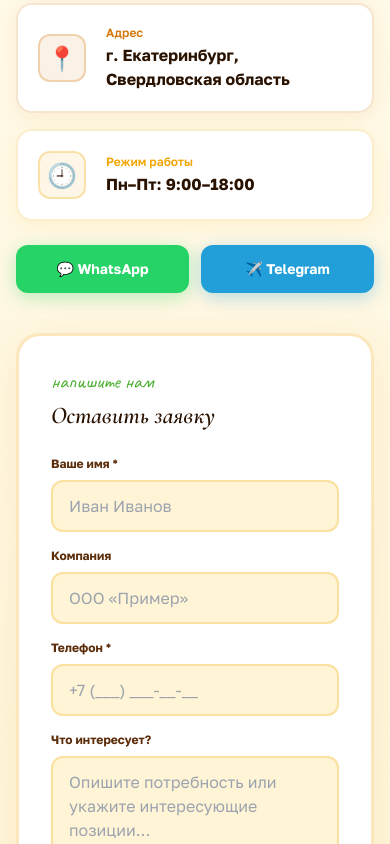
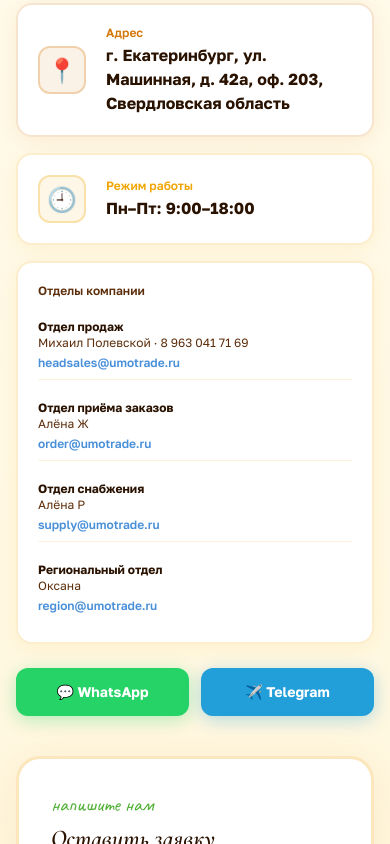
Before and after one commit to pr-poehali-dev/food-site-creation, a React (Vite) app: page / in a window 390 px wide. Shown: the part 8115-8959 px from the top of the page. Built offline with nearby package versions, Linux system fonts and the light colour scheme.

Commit message:
Добавить контакты офиса и отделов

```diff
--- a/src/components/site/PriceContacts.tsx
+++ b/src/components/site/PriceContacts.tsx
@@ -90,10 +90,10 @@ export default function PriceContacts({
             <div className="grid lg:grid-cols-2 gap-10">
               <div className="space-y-4">
                 {[
-                  { emoji: "📞", label: "Телефон",     value: "+7 (495) 123-45-67",                    href: "tel:+74951234567",        color: C.meadow },
-                  { emoji: "📧", label: "Email",        value: "info@yumatrade.ru",                     href: "mailto:info@yumatrade.ru",color: '#4a90d9' },
-                  { emoji: "📍", label: "Адрес",        value: "г. Екатеринбург, Свердловская область", href: "#",                       color: C.amber },
-                  { emoji: "🕘", label: "Режим работы", value: "Пн–Пт: 9:00–18:00",                    href: "#",                       color: C.gold },
+                  { emoji: "📞", label: "Общий телефон",  value: "8 963 041 71 69",                                                                    href: "tel:+79630417169", color: C.meadow },
+                  { emoji: "📧", label: "Общая почта",    value: "info@umotrade.ru",                                                                    href: "mailto:info@umotrade.ru", color: '#4a90d9' },
+                  { emoji: "📍", label: "Адрес",          value: "г. Екатеринбург, ул. Машинная, д. 42а, оф. 203, Свердловская область",               href: "#", color: C.amber },
+                  { emoji: "🕘", label: "Режим работы",   value: "Пн–Пт: 9:00–18:00",                                                                  href: "#", color: C.gold },
                 ].map((contact, i) => (
                   <a key={i} href={contact.href}
                     className="flex items-center gap-5 rounded-2xl p-5 transition-all duration-300 group hover:scale-[1.02] hover:-translate-y-0.5"
@@ -108,6 +108,26 @@ export default function PriceContacts({
                     </div>
                   </a>
                 ))}
+
+                <div className="rounded-2xl p-5 space-y-3"
+                  style={{ backgroundColor: '#fff', border: `2px solid ${C.gold}33`, boxShadow: `0 4px 20px ${C.gold}18` }}>
+                  <div className="font-body text-xs font-semibold mb-2" style={{ color: C.brown }}>Отделы компании</div>
+                  {[
+                    { dept: "Отдел продаж",           email: "headsales@umotrade.ru", person: "Михаил Полевской", phone: "8 963 041 71 69" },
+                    { dept: "Отдел приёма заказов",   email: "order@umotrade.ru",     person: "Алёна Ж" },
+                    { dept: "Отдел снабжения",        email: "supply@umotrade.ru",    person: "Алёна Р" },
+                    { dept: "Региональный отдел",     email: "region@umotrade.ru",    person: "Оксана" },
+                  ].map((d, i) => (
+                    <div key={i} className="flex flex-col sm:flex-row sm:items-center justify-between gap-1 py-2 border-b last:border-0"
+                      style={{ borderColor: `${C.gold}22` }}>
+                      <div>
+                        <div className="font-body text-xs font-bold" style={{ color: C.earth }}>{d.dept}</div>
+                        <div className="font-body text-xs" style={{ color: C.brown }}>{d.person}{d.phone ? ` · ${d.phone}` : ''}</div>
+                      </div>
+                      <a href={`mailto:${d.email}`} className="font-body text-xs font-semibold hover:underline" style={{ color: '#4a90d9' }}>{d.email}</a>
+                    </div>
+                  ))}
+                </div>
 
                 <div className="flex gap-3 pt-2">
                   {[
```
